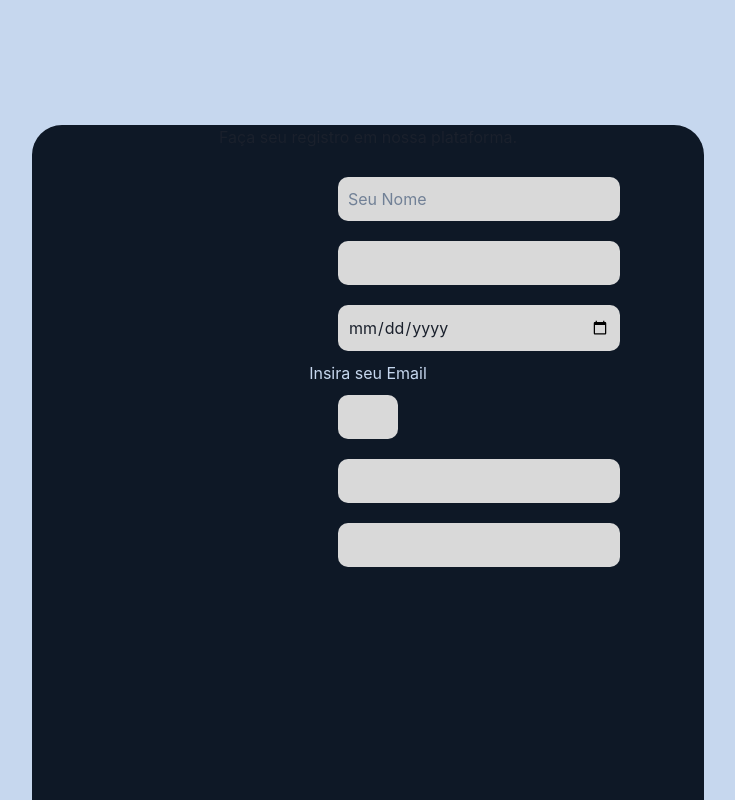
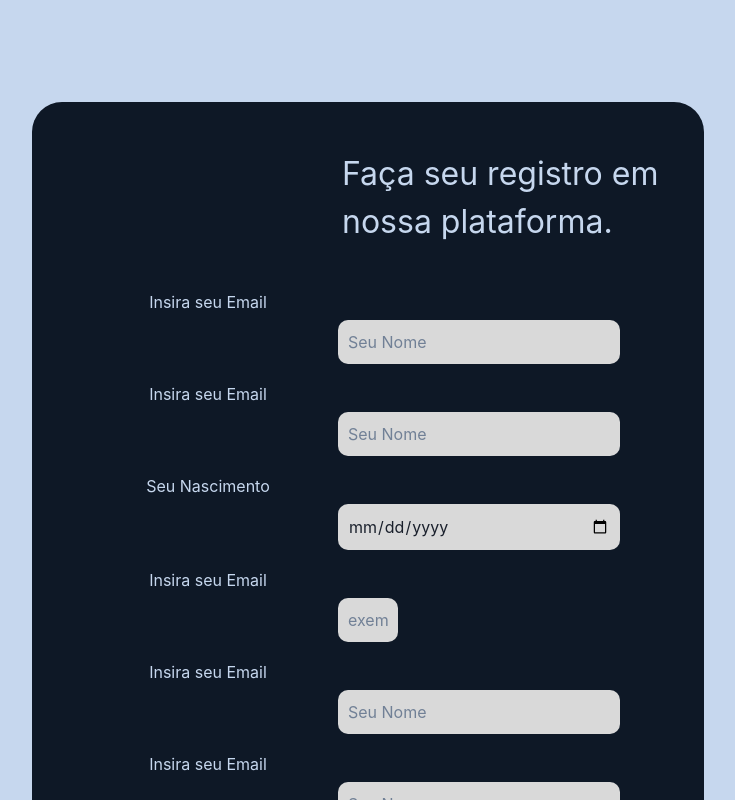
Before and after one commit to ChristianRomao/Organize-tcc, a React (Create React App) app: page /registro in a window 1280 px wide. Shown: the whole page, without its empty margins (272-1007 px from the left). Built offline with nearby package versions, Linux system fonts and the light colour scheme.

Commit message:
alterações e adições no registerpage

```diff
--- a/src/pages/RegisterPage.css
+++ b/src/pages/RegisterPage.css
@@ -14,7 +14,7 @@
     text-align: center;
     width: 60%;
     height: 163.6vh;
-    margin-top: 4%;
+    margin-top: 2%;
     margin-left: 20%;
     border-radius: 30px 30px 0px 0px;
     display: flex;
@@ -22,8 +22,29 @@
     gap: 18px;
 }
 
+.titulo-principal {
+    color: #C6D7EE;
+    font-size: xx-large;
+    text-align: justify;
+    padding-top: 48px;
+    padding-bottom: 26px;
+    margin-left: 310px;
+    animation: slide-in 1s ease forwards;
+}
+@keyframes slide-in {
+    from {
+      opacity: 0;
+      transform: translateY(-50px);
+    }
+    to {
+      opacity: 1;
+      transform: translateY(0);
+    }
+}
+
 .titulo-inputs {
     color: #C6D7EE;
+    margin-right: 320px;
 }
 
 .email-input-container {
@@ -35,11 +56,12 @@
     background-color: #D9D9D9;
     padding: 10px 10px;
     width: 42%;
-    margin: 10px 306px;
+    margin: 6px 306px 18px 306px;
     border-radius: 10px;
     border-style: none;
 }
 
 .edit-icon {
     margin-left: -280px;
+    margin-bottom: 10px;
 }
--- a/src/pages/RegisterPage.jsx
+++ b/src/pages/RegisterPage.jsx
@@ -23,22 +23,27 @@ const RegisterPage = () => {
         <div>
             <body className='main'>
                 <div className='area-registro'>
-                    <text>Faça seu registro em nossa plataforma.</text>
+                    <text className='titulo-principal'>Faça seu registro em <br/> nossa plataforma.</text>
                     <div>
+                        <text className='titulo-inputs'>Insira seu Email</text>
                         <input className='inputs-registro' placeholder='Seu Nome' type="text"/>
-                        <input className='inputs-registro' type="text" />
+                        <text className='titulo-inputs'>Insira seu Email</text>
+                        <input className='inputs-registro' placeholder='Seu Nome' type="text" />
+                        <text className='titulo-inputs'>Seu Nascimento</text>
                         <input className='inputs-registro' type="date" />
                         <text className='titulo-inputs'>Insira seu Email</text>
                         <div className='email-input-container'>
-                            <input className='inputs-registro' onChange={handleChange} value={email} type="email" />
+                            <input className='inputs-registro' placeholder='exemplo@email.com' onChange={handleChange} value={email} type="email" />
                             {email && (isValid ? (
                                 <FontAwesomeIcon className='edit-icon' icon={faCheck} style={{color: "#00ff15",}} />
                             ) : (
                                 <FontAwesomeIcon className='edit-icon' icon={faCircleExclamation} style={{color: "#ff0000",}} />
                             ))}
                         </div>
-                        <input className='inputs-registro' type="text" />
-                        <input className='inputs-registro' type="text" />
+                        <text className='titulo-inputs'>Insira seu Email</text>
+                        <input className='inputs-registro' placeholder='Seu Nome' type="text" />
+                        <text className='titulo-inputs'>Insira seu Email</text>
+                        <input className='inputs-registro' placeholder='Seu Nome' type="text" />
                     </div>
                 </div>
             </body>
```
